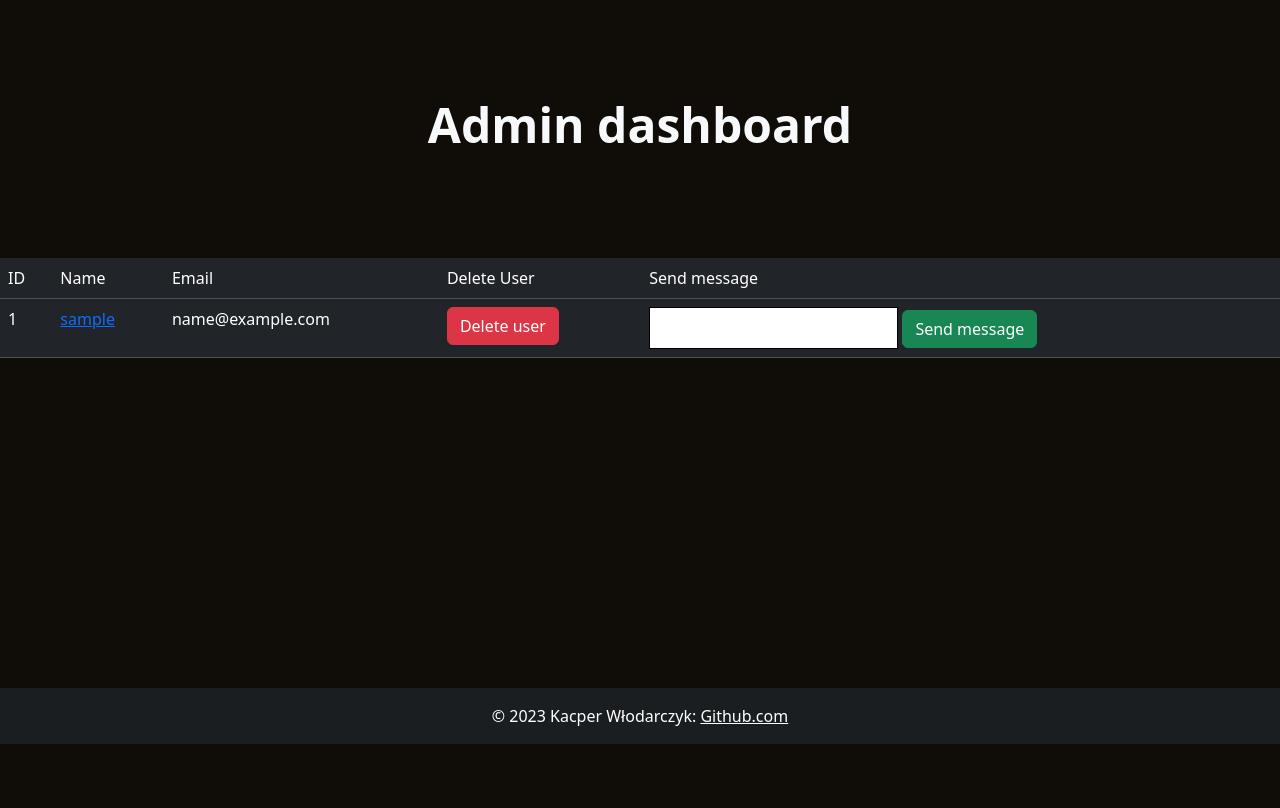
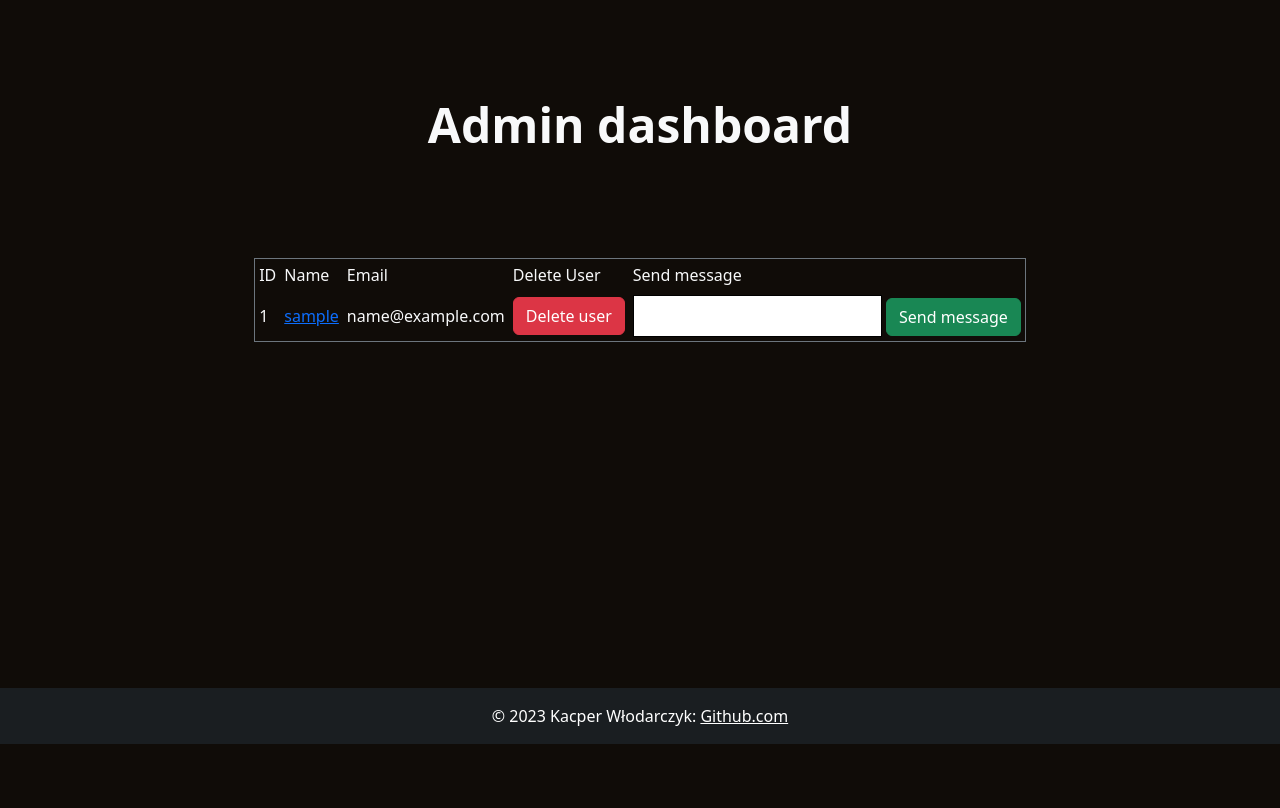
Before and after one commit to DEENUU1/Flask-Movie-Similar-TO, a Flask app: page /admin in a window 1280 px wide. Shown: the part 56-864 px from the top of the page. Before the commit the page ends 800 px from the top, so only its background shows below. Run offline with Flask 3, Linux system fonts and the light colour scheme; the visitor is signed in with stand-in values (Sample User, id 1); data comes from the database, SQL or seed files in the repository; some libraries are stand-ins or nearby versions.

Commit message:
Admin dashboard and user_details page style, tests

```diff
--- a/similar_movies/static/css/admin.css
+++ b/similar_movies/static/css/admin.css
@@ -10,3 +10,12 @@ input[type="text"] {
   border: 1px solid black;
   font-size: 1rem;
 }
+
+.my-custom-scrollbar {
+position: relative;
+height: 500px;
+overflow: auto;
+}
+.table-wrapper-scroll-y {
+display: block;
+}
--- a/similar_movies/templates/admin.html
+++ b/similar_movies/templates/admin.html
@@ -14,8 +14,12 @@
     <h1 class="display-5 fw-bold">Admin dashboard</h1>
 </div>
 
+
+<div class="row justify-content-center text-light">
+    <div class="col-auto">
         <div class="table-responsive">
-    <table class="table table-dark">
+            <div class="table-wrapper-scroll-y my-custom-scrollbar">
+            <table class="table-sm border border-secondary table-striped mb-0">
                 <thead>
                 <tr>
                     <td>ID</td>
@@ -49,6 +53,9 @@
                 </tbody>
             </table>
             </div>
+        </div>
+    </div>
+</div>
 
 <div style="margin-bottom: 50px;"></div>
 {% endblock %}
```
Also changed, not shown: similar_movies/templates/user_details.html (+11 -2 lines), similar_movies/tests/test_auth.py (+7 -0 lines), similar_movies/static/css/main.jpg, similar_movies/static/css/main2.jpg. Lines whose indentation alone changed are shown as unchanged.
